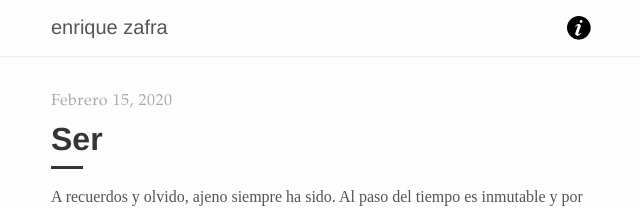
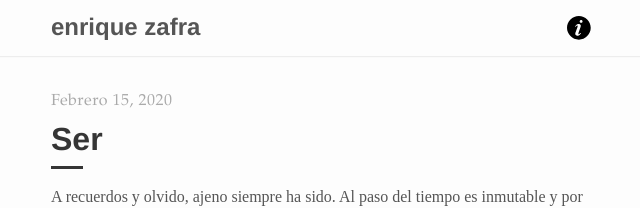
Before and after one commit to enrique-zafra/enrique-zafra, a Jekyll site: the page built from index.html, in a window 1280 px wide. Shown: the top 208 px of the page, without its empty margins (319-959 px from the left). Built offline with Jekyll 4.4.1, drawn with Linux system fonts in a browser that asks for light colours; the list of posts is cut into pages by our own code.

Commit message:
Change title size

```diff
--- a/_config.yml
+++ b/_config.yml
@@ -67,4 +67,4 @@ paginate_path: posts/page:num/
 google_analytics: UA-154724585-1
 
 # Excludes
-exclude: [ CODE_OF_CONDUCT.md, Gemfile, Gemfile.lock, History.markdown, minima.gemspec, LICENSE.txt, README.md, screenshot.png ]
+exclude: [ CODE_OF_CONDUCT.md, Gemfile, Gemfile.lock, .jekyll-cache, History.markdown, minima.gemspec, LICENSE.txt, README.md, screenshot.png ]
--- a/_sass/minima/custom-styles.scss
+++ b/_sass/minima/custom-styles.scss
@@ -70,8 +70,8 @@ img {
   @include transition(all 0.2s ease-out);
   color: $default-color;
   font-family: $sans-serif;
-  font-size: 20px;
-  font-weight: 400;
+  font-size: 24px;
+  font-weight: bold;
   letter-spacing: 0;
   margin-bottom: 0;
   float: left;
```
Also changed, not shown: _posts/2020-02-15-ser.md (+2 -0 lines), 12 other files.
